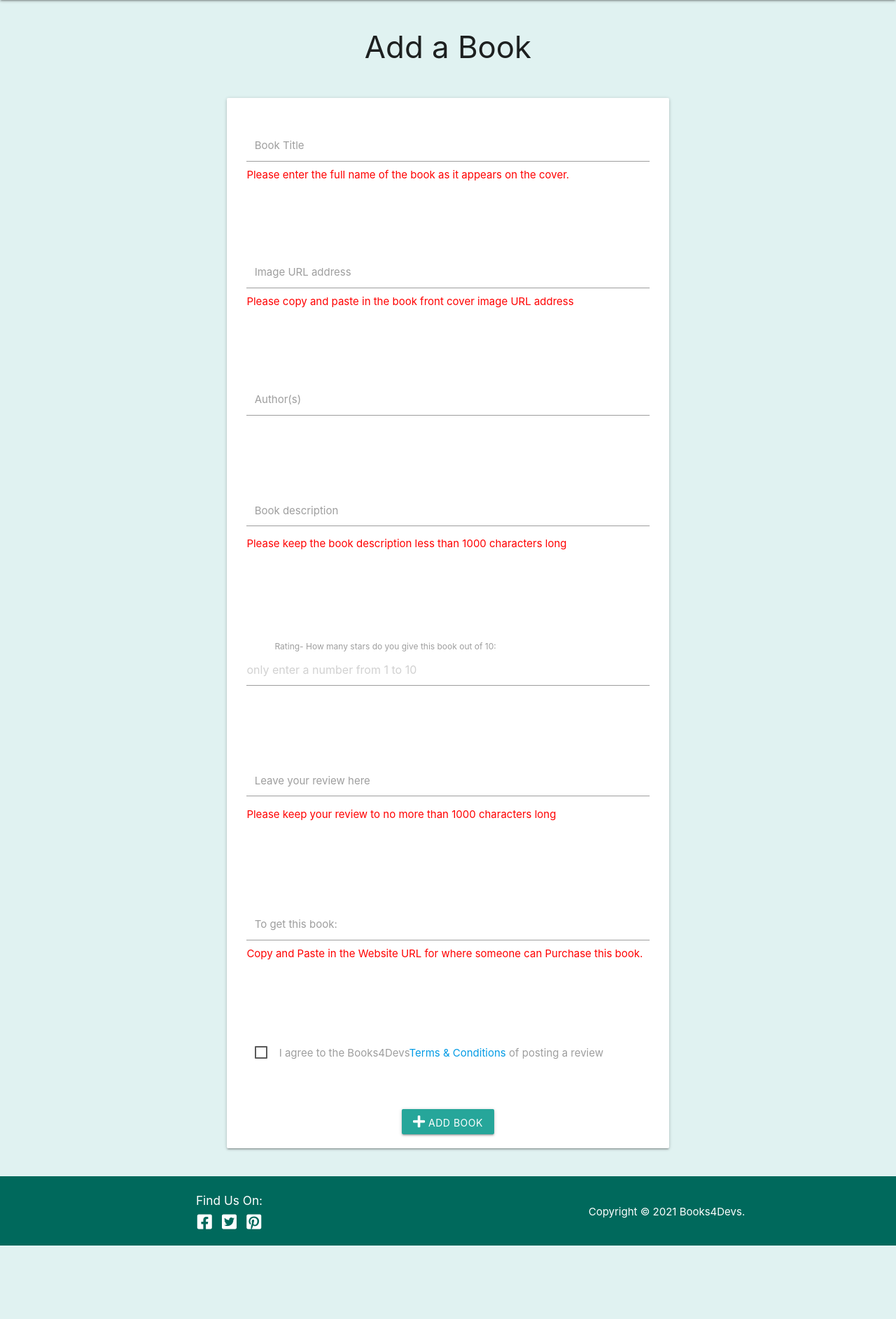
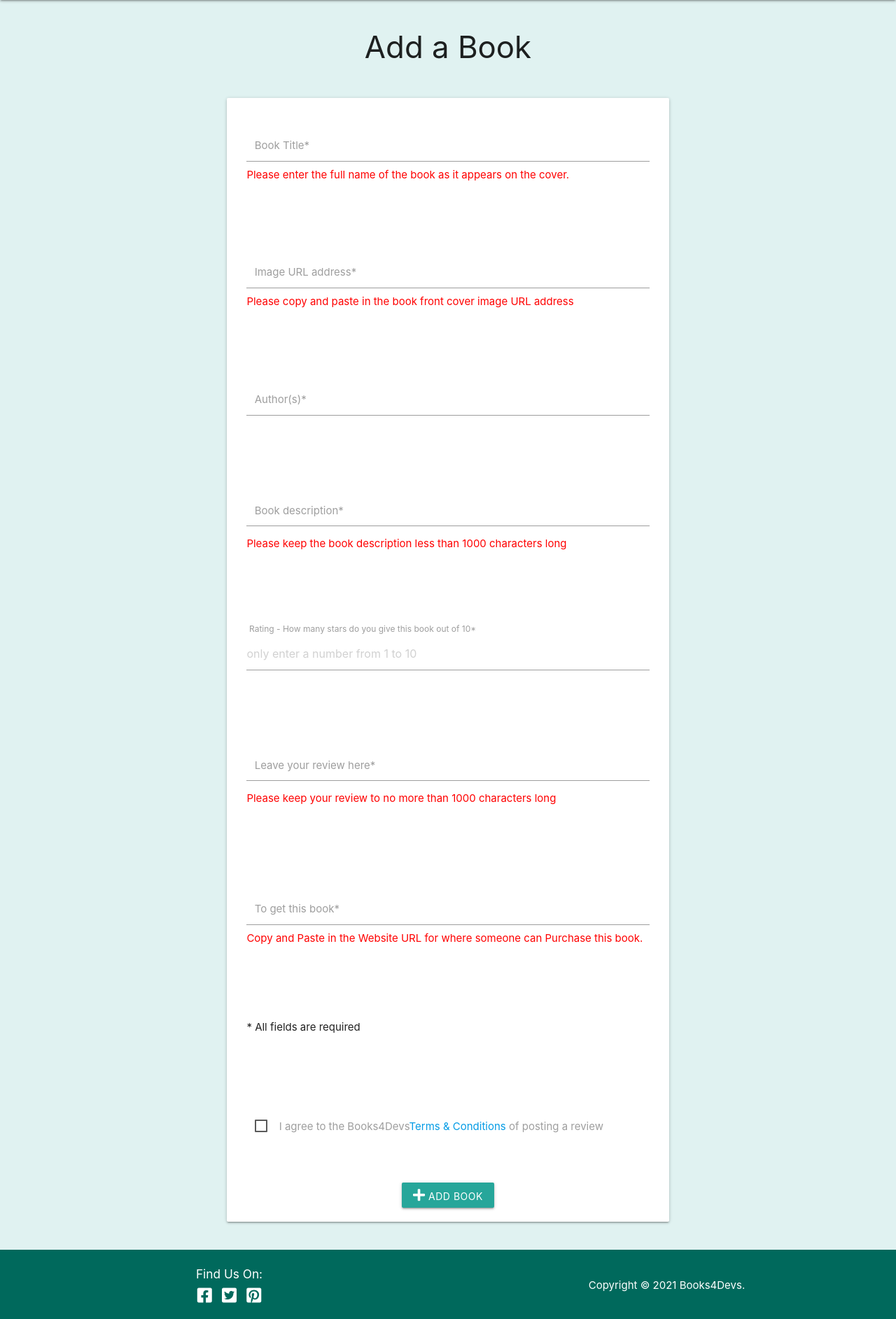
Before and after one commit to PhillyJB/Books4Devs, a Flask app: page /add_book in a window 1280 px wide. Shown: the part 64-1949 px from the top of the page at 70% size. Before the commit the page ends 1844 px from the top, so only its background shows below. Run offline with Flask 2, Linux system fonts and the light colour scheme; some libraries are stand-ins or nearby versions.

Commit message:
registration form allowed characters bug fixed

```diff
--- a/templates/add_book.html
+++ b/templates/add_book.html
@@ -12,7 +12,7 @@
             <!--1-title-->
             <div class="row">
                 <div class="input-field col s12">
-                    <label for="title" class="form-label">Book Title</label>
+                    <label for="title" class="form-label">Book Title*</label>
                     <input type="text" name="title" class="validate" id="title" aria-describedby="titleHelp" required>
                     <div id="titleHelp" class="form-text">Please enter the full name of the book as it appears on the
                         cover.
@@ -24,7 +24,7 @@
                 <div class="input-field col s12">
                     <input type="text" name="imgURL" class="form-control" id="imgURL" aria-describedby="imgHelp"
                         required>
-                    <label for="imgURL" class="form-label">Image URL address</label>
+                    <label for="imgURL" class="form-label">Image URL address*</label>
                     <div id="imgHelp" class="form-text">Please copy and paste in the book front cover image URL address
                     </div>
                 </div>
@@ -32,14 +32,14 @@
             <!--3-author(s)-->
             <div class="row">
                 <div class="input-field col s12">
-                    <label for="author" class="form-label">Author(s)</label>
+                    <label for="author" class="form-label">Author(s)*</label>
                     <input type="text" name="author" class="form-control" id="author" required>
                 </div>
             </div>
             <!--4-description-->
             <div class="row">
                 <div class="input-field col s12">
-                    <label for="desc" class="form-label">Book description</label>
+                    <label for="desc" class="form-label">Book description*</label>
                     <textarea class="materialize-textarea" name="desc" id="desc" rows="3" aria-describedby="desc-max"
                         maxlength="1000" data-length="1000" required></textarea>
                     <div id="desc-max" class="form-text">Please keep the book description less than 1000 characters long
@@ -49,10 +49,8 @@
             <!--5-rating-->
             <div class="row">
                 <div class="input-field col s12">
-                    <div>
-                        <label for="rating" class="form-label">Rating- How many stars do you give this book out of
-                            10:</label>
-                    </div>
+                    <label for="rating" class="form-label">Rating - How many stars do you give this book out of
+                        10*</label>
                     <input type="number" name="rating" class="form-control" id="rating" min="1" max="10" maxlength="2"
                         placeholder="only enter a number from 1 to 10" required>
                 </div>
@@ -60,8 +58,9 @@
             <!--6-book comments-->
             <div class="row">
                 <div class="input-field col s12">
-                    <label for="comments" class="form-label">Leave your review here</label>
-                    <textarea class="materialize-textarea" name="comments" id="comments" aria-describedby="comment-max" maxlength="1000" data-length="1000" required></textarea>
+                    <label for="comments" class="form-label">Leave your review here*</label>
+                    <textarea class="materialize-textarea" name="comments" id="comments" aria-describedby="comment-max"
+                        maxlength="1000" data-length="1000" required></textarea>
                     <div id="comment-max" class="form-text">
                         Please keep your review to no more than 1000 characters long
                     </div>
@@ -70,11 +69,20 @@
             <!--7-get the book link-->
             <div class="row bottom-of-form">
                 <div class="input-field col s12">
-                    <label for="get_book" class="form-label">To get this book:</label>
-                    <input type="text" name="get_book" id="get_book" class="form-control" aria-describedby="get_book-1" required>
+                    <label for="get_book" class="form-label">To get this book*</label>
+                    <input type="text" name="get_book" id="get_book" class="form-control" aria-describedby="get_book-1"
+                        required>
                     <div id="get_book-1" class="form-text">
                         Copy and Paste in the Website URL for where someone can Purchase this book.
-                        </div>
+                    </div>
+                </div>
+            </div>
+            <!--Required fields iformarion-->
+            <div class="row bottom-of-form">
+                <div class="input-field col s12">
+                    <div style="padding-top: 0;">
+                        * All fields are required
+                    </div>
                 </div>
             </div>
             <!--8a-terms&condition checkbox-->
@@ -83,7 +91,7 @@
                     <label class="form-check-label" for="terms-check">
                         <input type="checkbox" id="terms-check" required>
                         <span>I agree to the Books4Devs<a id="termsConTrigger">Terms &
-                            Conditions</a> of posting a review</span>
+                                Conditions</a> of posting a review</span>
                     </label>
                 </div>
             </div>
--- a/templates/index.html
+++ b/templates/index.html
@@ -5,12 +5,12 @@
     <div class="col s12">
         <div class="card main-heading">
             <h3 class=""><strong>Books4Devs</strong></h3>
-                <h6 class="">A great platform that allows Software Developers and those interested to share
+                <h6>A great platform that allows Software Developers and those interested to share
                     reviews,
                     recommendations and comments on books used in the computer programming world.</h6>
                 {% if session.user %}
                 {% else %}
-                <h6 class="">
+                <h6>
                     Why not <a style="text-decoration: none;" href="{{ url_for('register') }}"><strong>Register</strong></a> or <a
                         style="text-decoration: none;" href="{{ url_for('login') }}"><strong>LogIn</strong> </a> and add your own
                     book
--- a/templates/login.html
+++ b/templates/login.html
@@ -14,7 +14,7 @@
             <div class="row">
                 <div class="col s12 input-field">
                     <input type="text" class="validate" id="username" name="username" minlength="5" maxlength="15"
-                        pattern="^[a-zA-Z0-9]{}5,15$" required>
+                        pattern="^[a-zA-Z0-9]{5,15}$" required>
                     <label for="username">Username</label>
                 </div>
             </div>
@@ -22,7 +22,7 @@
             <div class="row">
                 <div class="col s12 input-field">
                     <input type="password" class="validate" id="inputPassword" name="password" minlength="5"
-                        maxlength="15" pattern="^[a-zA-Z0-9]{}5,15$" required>
+                        maxlength="15" pattern="^[a-zA-Z0-9]{5,15}$" required>
                     <label for="inputPassword" class="form-label">Password</label>
                 </div>
             </div>
--- a/templates/register.html
+++ b/templates/register.html
@@ -14,7 +14,7 @@
         <div class="row">
             <div class="col s12 input-field">
                 <input type="text" class="validate" id="username" name="username" minlength="5" maxlength="15"
-                    pattern="^[a-zA-Z0-9]{}5,15$" placeholder="Username must be between 5 to 15 characters and only letters and/or numbers" required>
+                    pattern="^[a-zA-Z0-9]{5,15}$" placeholder="Username must be between 5 to 15 characters and only letters and/or numbers" required>
                 <label for="username">Username</label>
                 <div id="desc-max" class="form-text">Username must be between 5 to 15 characters and only letters and/or numbers
                 </div>
@@ -24,7 +24,7 @@
         <div class="row">
             <div class="col s12 input-field">
                 <input type="password" class="validate" id="inputPassword" name="password" minlength="5"
-                    maxlength="15" pattern="^[a-zA-Z0-9]{}5,15$" placeholder="Password must be between 5 to 15 characters and only letters and/or numbers" aria-describedby="desc-max" required>
+                    maxlength="15" pattern="^[a-zA-Z0-9]{5,15}$" placeholder="Password must be between 5 to 15 characters and only letters and/or numbers" aria-describedby="desc-max" required>
                 <label for="inputPassword" class="form-label">Password</label>
                 <div id="desc-max" class="form-text">Password must be between 5 to 15 characters and only letters and/or numbers
                 </div>
```
Also changed, not shown: templates/edit_book.html (+15 -9 lines).
